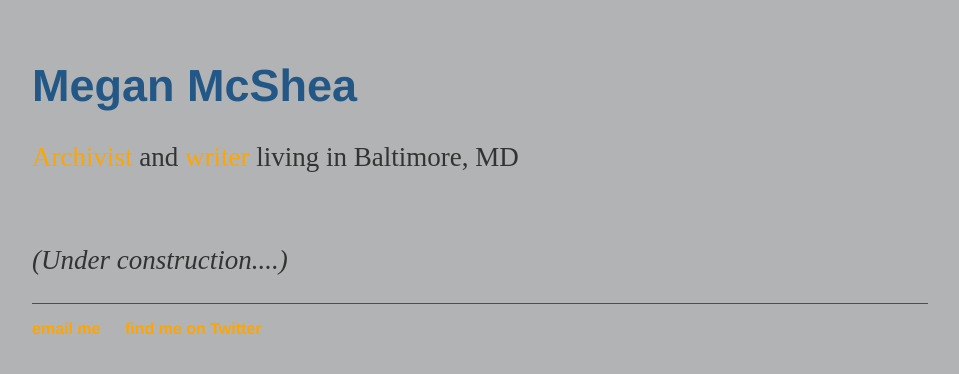
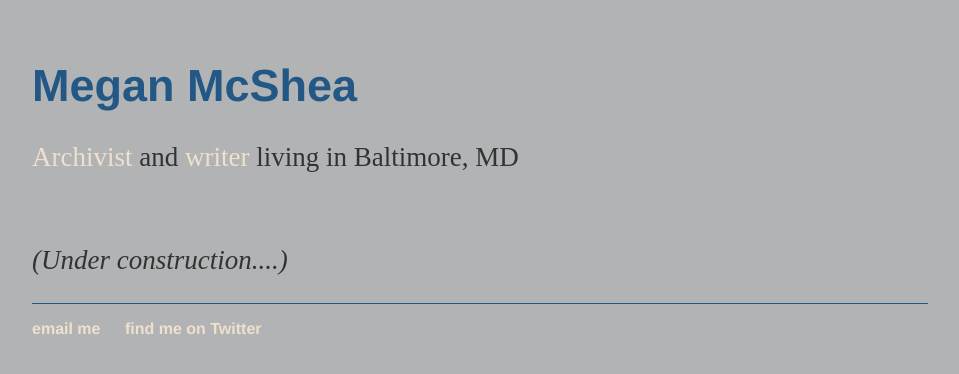
Before and after one commit to megan-mcshea/megan-mcshea.github.io, a Jekyll site: the page built from index.html, in a window 1280 px wide. Shown: the top 374 px of the page, without its empty margins (160-1119 px from the left). Built offline with Jekyll 4.4.1, drawn with Linux system fonts in a browser that asks for light colours.

Commit message:
Update main.css

```diff
--- a/css/main.css
+++ b/css/main.css
@@ -15,7 +15,7 @@ nav ul li, footer ul li {
 }
 a {
     text-decoration: none;
-    color: #FFA500;
+    color: #EFE1CE;
 }
 a:hover {
     text-decoration: underline;
```
